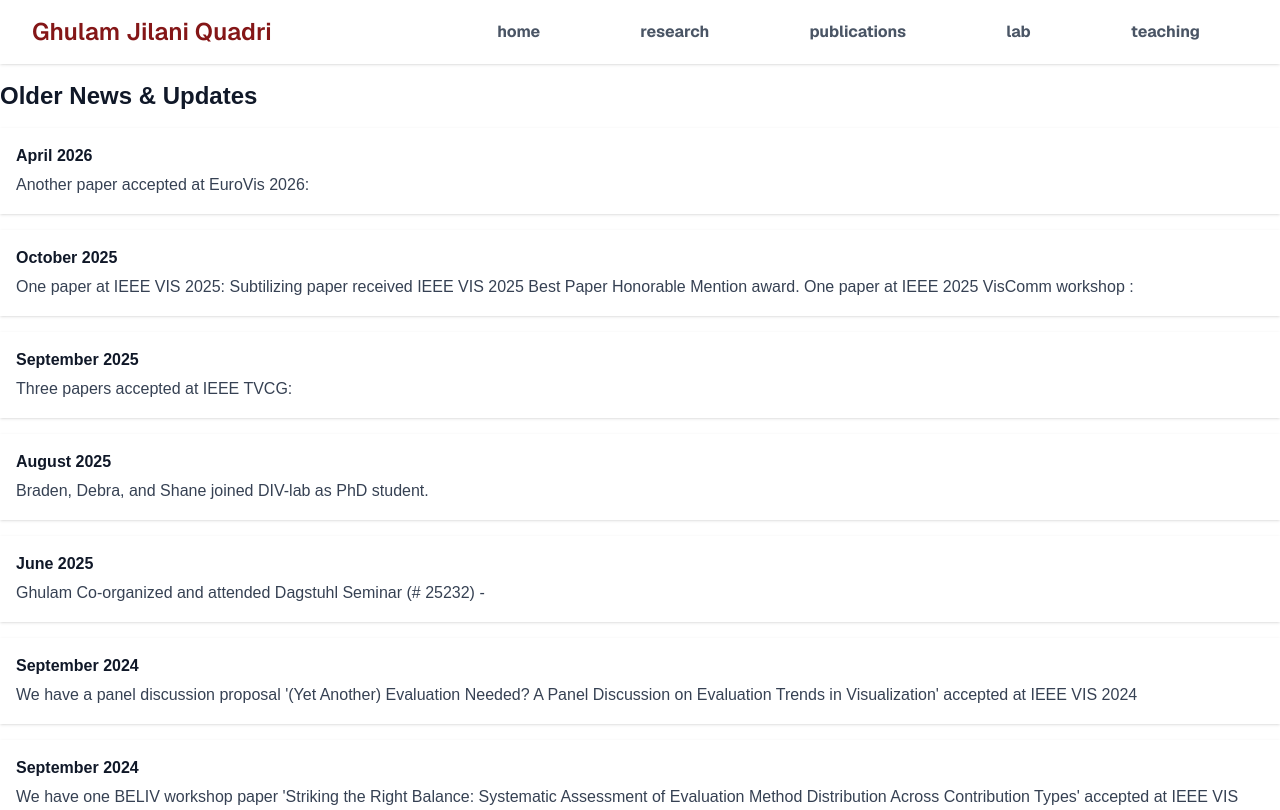
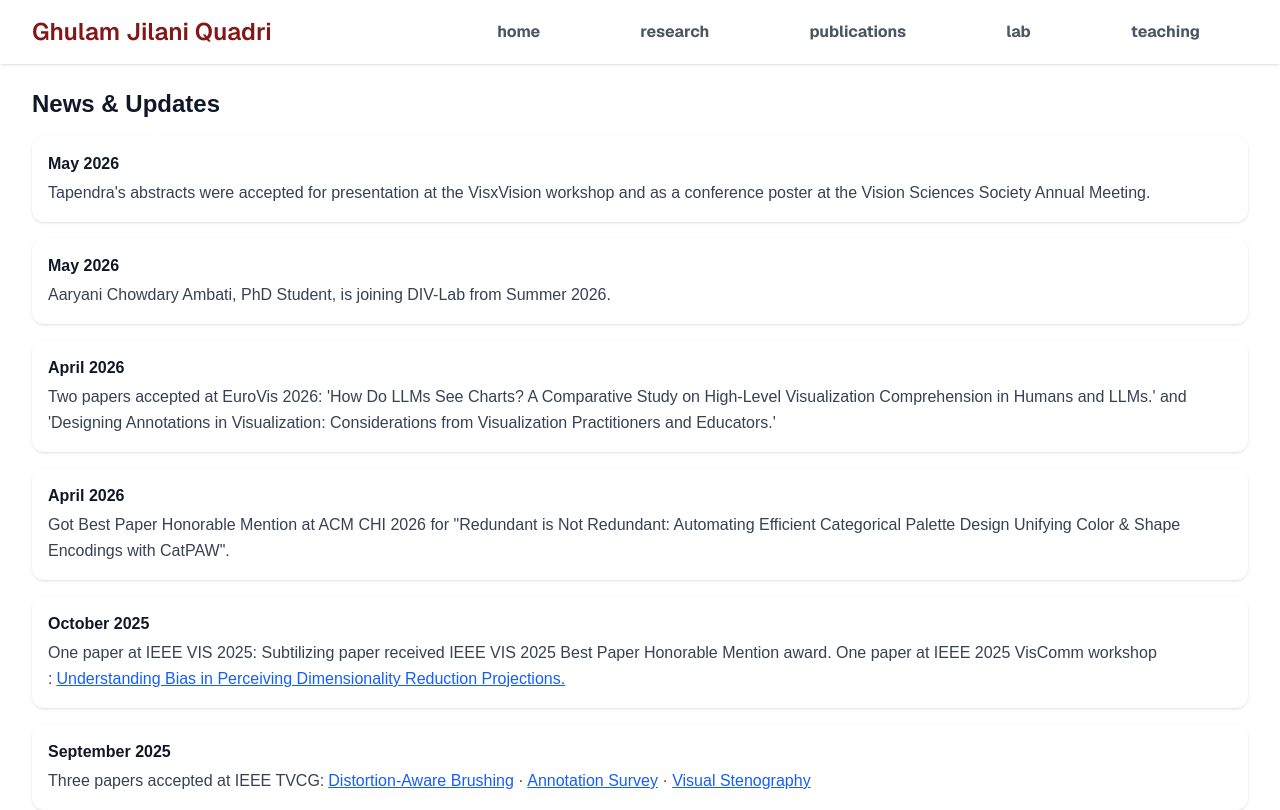
Before and after one commit to nischaldinesh/quadri_portfolio_website, a Next.js app: page /oldnews in a window 1280 px wide. Shown: the top 810 px of the page. Built offline with nearby package versions, Linux system fonts and the light colour scheme.

Commit message:
Sync news and publications content

```diff
--- a/app/oldnews/page.tsx
+++ b/app/oldnews/page.tsx
@@ -2,27 +2,52 @@ import { newsItems } from "@/data/news";
 import React from "react";
 
 const page = () => {
-  const latestNews = newsItems.slice(4, -1);
+  const allNews = newsItems;
+
+  const toLinks = (link?: { label: string; href: string } | { label: string; href: string }[]) =>
+    link ? (Array.isArray(link) ? link : [link]) : [];
+
   return (
-    <main>
-      <div className="max-w-7xl mx-auto mt-4 ">
+    <main className="min-h-screen bg-white">
+      <div className="max-w-7xl mx-auto px-4 sm:px-6 lg:px-8 py-6">
         <h2 className="text-2xl font-semibold text-gray-900 mb-4">
-          Older News & Updates
+          News & Updates
         </h2>
         <ul className="space-y-4">
-          {latestNews.map((item, index) => (
+          {allNews.map((item, index) => {
+            const links = toLinks(item.link);
+
+            return (
             <li
               key={index}
-              className=" p-4 shadow-sm hover:shadow-md transition-shadow"
+              className="p-4 shadow-sm hover:shadow-md transition-shadow rounded-xl bg-white"
             >
               <div className="font-semibold text-gray-900 text-sm sm:text-base">
                 {item.monthYear}
               </div>
               <p className="text-gray-700 text-sm sm:text-base leading-relaxed mt-1">
                 {item.description}
+                {links.length > 0 && (
+                  <span className="ml-1">
+                    {links.map((l, i) => (
+                      <React.Fragment key={i}>
+                        <a
+                          href={l.href}
+                          target="_blank"
+                          rel="noopener noreferrer"
+                          className="underline text-blue-600 hover:text-blue-800"
+                        >
+                          {l.label}
+                        </a>
+                        {i < links.length - 1 && <span aria-hidden="true"> · </span>}
+                      </React.Fragment>
+                    ))}
+                  </span>
+                )}
               </p>
             </li>
-          ))}
+            );
+          })}
         </ul>
       </div>
     </main>
--- a/app/page.tsx
+++ b/app/page.tsx
@@ -4,7 +4,7 @@ import React, { useEffect, useMemo, useState } from "react";
 import Image from "next/image";
 import Link from "next/link";
 import { newsItems } from "@/data/news";
-import { selectedPulications } from "@/data/publications";
+import { selectedPublications } from "@/data/publications";
 import { FaXTwitter, FaLinkedin } from "react-icons/fa6";
 import { SiGooglescholar } from "react-icons/si";
 import HighlightGJQ from "@/components/HighlightGJQ";
@@ -26,7 +26,7 @@ export default function Page() {
   const dedupSelected = useMemo(() => {
     const map = new Map<string, any>();
     const dups: string[] = [];
-    for (const p of selectedPulications) {
+    for (const p of selectedPublications) {
       if (map.has(p.slug)) {
         dups.push(p.slug);
         continue;
@@ -35,7 +35,7 @@ export default function Page() {
     }
     if (dups.length) {
       console.warn(
-        "Duplicate selectedPulications slugs detected (keeping first):",
+        "Duplicate selectedPublications slugs detected (keeping first):",
         Array.from(new Set(dups))
       );
     }
--- a/data/news.ts
+++ b/data/news.ts
@@ -9,11 +9,7 @@ export const newsItems: NewsItem[] = [
   {
     monthYear: "May 2026",
     description:
-      "Abstract accepted for lab student Tapendra Pandey to present at the VisxVision workshop at VSS.",
-  },
-  {
-    monthYear: "May 2026",
-    description: "Tapendra is presenting a conference poster at VSS.",
+      "Tapendra's abstracts were accepted for presentation at the VisxVision workshop and as a conference poster at the Vision Sciences Society Annual Meeting.",
   },
   {
     monthYear: "May 2026",
@@ -21,21 +17,13 @@ export const newsItems: NewsItem[] = [
   },
   {
     monthYear: "April 2026",
-    description: "One paper accepted at EuroVis 2026:",
-    link: {
-      label:
-        "How Do LLMs See Charts? A Comparative Study on High-Level Visualization Comprehension in Humans and LLMs.",
-      href: "https://arxiv.org/abs/2604.08959",
-    },
+    description:
+      "Two papers accepted at EuroVis 2026: 'How Do LLMs See Charts? A Comparative Study on High-Level Visualization Comprehension in Humans and LLMs.' and 'Designing Annotations in Visualization: Considerations from Visualization Practitioners and Educators.'",
   },
   {
     monthYear: "April 2026",
-    description: "Another paper accepted at EuroVis 2026:",
-    link: {
-      label:
-        "Designing Annotations in Visualization: Considerations from Visualization Practitioners and Educators.",
-      href: "https://arxiv.org/abs/2604.07691",
-    },
+    description:
+      'Got Best Paper Honorable Mention at ACM CHI 2026 for "Redundant is Not Redundant: Automating Efficient Categorical Palette Design Unifying Color & Shape Encodings with CatPAW".',
   },
   {
     monthYear: "October 2025",
--- a/data/people.ts
+++ b/data/people.ts
@@ -113,18 +113,18 @@ export const STUDENTS: Person[] = [
   //   focus: ["Human AI Collaboration", "Visual Analytics", "Computer Vision"],
   // },
 
-  {
-    name: "Nischal Dinesh",
-    role: "MS Student",
-    subtitle: "Computer Science, OU",
-    img: "/lab_crew/ndg.png",
-    socials: [
-      { type: "linkedin", href: "https://www.linkedin.com/in/thenischald/" },
-      { type: "web", href: "https://nischaldinesh.com/" },
-      { type: "mail", href: "mailto:nischal.dinesh-1@ou.edu" },
-    ],
-    focus: ["AI/ML in Visualization", "Design Framework"],
-  },
+  // {
+  //   name: "Nischal Dinesh",
+  //   role: "MS Student",
+  //   subtitle: "Computer Science, OU",
+  //   img: "/lab_crew/ndg.png",
+  //   socials: [
+  //     { type: "linkedin", href: "https://www.linkedin.com/in/thenischald/" },
+  //     { type: "web", href: "https://nischaldinesh.com/" },
+  //     { type: "mail", href: "mailto:nischal.dinesh-1@ou.edu" },
+  //   ],
+  //   focus: ["AI/ML in Visualization", "Design Framework"],
+  // },
 
   {
     name: "Jasmine T. Lim",
@@ -151,14 +151,14 @@ export const STUDENTS: Person[] = [
     ],
     focus: ["InfoVis", "Perception and Cognition Science", "HCI"],
   },
-  {
-    name: "Cale Bible",
-    role: "BS Student",
-    subtitle: "Computer Science, OU",
-    img: "/lab_crew/Cale_headshot.jpg",
-    socials: [{ type: "mail", href: "mailto:cbible@ou.edu" }],
-    focus: ["Visualization", "HCI", "Intelligence Systems"],
-  },
+  // {
+  //   name: "Cale Bible",
+  //   role: "BS Student",
+  //   subtitle: "Computer Science, OU",
+  //   img: "/lab_crew/Cale_headshot.jpg",
+  //   socials: [{ type: "mail", href: "mailto:cbible@ou.edu" }],
+  //   focus: ["Visualization", "HCI", "Intelligence Systems"],
+  // },
 ];
 
 // -------------------- ALUMNI --------------------
--- a/data/publications.ts
+++ b/data/publications.ts
@@ -60,6 +60,7 @@ export const publications: Publication[] = [
       },
       pdf: "https://arxiv.org/abs/2604.08959",
     },
+    tags: ["Recent", "Comprehension", "Empirical"],
   },
   {
     slug: "human-mllm",
@@ -92,6 +93,7 @@ export const publications: Publication[] = [
       },
       pdf: "https://journals.sagepub.com/doi/pdf/10.1177/14738716261434961",
     },
+    tags: ["Recent", "Perception"],
   },
   {
     slug: "annotation-educator",
@@ -118,6 +120,7 @@ export const publications: Publication[] = [
       },
       pdf: "https://arxiv.org/abs/2604.07691",
     },
+    tags: ["Recent", "Annotation", "Encoding"],
   },
   {
     slug: "redundant-is-not-redundant",
@@ -206,7 +209,7 @@ export const publications: Publication[] = [
       src: "/publications/elc.png",
       alt: "Evaluating line strategies",
     },
-    tags: ["Perception", "Recent", "Empirical"],
+    tags: ["Perception", "Empirical"],
   },
   {
     slug: "distortion-aware",
@@ -235,7 +238,7 @@ export const publications: Publication[] = [
         href: "https://ieeexplore.ieee.org/document/11184260",
       },
     ],
-    tags: ["Encoding", "Perception", "Recent"],
+    tags: ["Encoding", "Perception"],
   },
   {
     slug: "understanding-bias",
@@ -918,28 +921,12 @@ export const publications: Publication[] = [
   },
 ];
 
-// Selected subset for home page
-const selectBySlugs = (slugs: string[]) =>
-  slugs
-    .map((slug) => publications.find((p) => p.slug === slug))
-    .filter((p): p is Publication => Boolean(p));
+// Selected subset for home page, derived from the canonical publication data.
+const FEATURED_TAGS = new Set(["Best", "Recent"]);
 
-export const selectedPulications: Publication[] = selectBySlugs([
-  "visual-stenography",
-  "distortion-aware",
-  "annotation-survey-2025",
-  "shape-it-up",
-  "annotation-design-space",
-  "subitizing-visualization",
+export const selectedPublications: Publication[] = publications.filter((p) =>
+  p.tags?.some((tag) => FEATURED_TAGS.has(tag))
+);
 
-  "measuring-categorical",
-  "survey-perception",
-  "constructing-frameworks",
-
-  "categorical-color-perception",
-
-  "clams",
-
-  "automatic-scatterplot",
-  "do-you-see-what-i-see",
-]);
+// Backward-compatible alias for existing imports.
+export const selectedPulications = selectedPublications;
```
